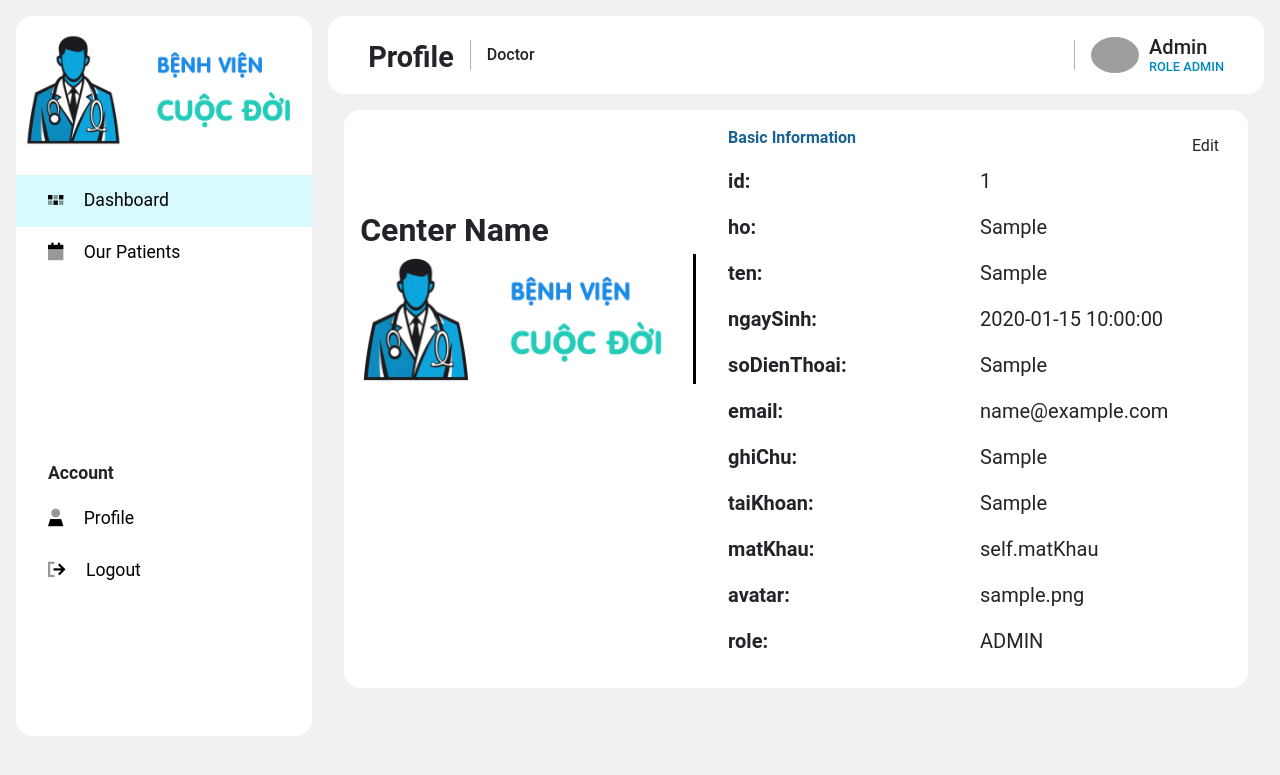
After one commit to konnn04/clinic-management-app, a Flask app: page /staff/profile in a window 1280 px wide. The commit adds this page. Shown: the top 775 px of the page. Run offline with Flask 3, Linux system fonts and the light colour scheme; a user stored in the database is signed in; tables that the repository leaves empty hold one stand-in row (values such as "Sample post"); grey boxes are pictures that could not be loaded.

Commit message:
profile_page

```diff
--- a/app/index.py
+++ b/app/index.py
@@ -1,6 +1,10 @@
-from flask import  render_template, request
+import json
+from crypt import methods
+from datetime import datetime
+
+from flask import render_template, request, jsonify
 from app import app, login_manager, roles_required
-from flask_login import current_user, login_required, logout_user,login_user
+from flask_login import current_user, login_required, logout_user, login_user
 from app import utils
 import pdb
 
@@ -35,10 +39,31 @@ def appointment():
     return render_template('appointment.html')
 
 
+@app.route('/staff/profile', methods=['GET', 'POST'])
+def staff_profile():
+    if current_user.is_authenticated:
+        if request.method == 'POST':
+            data = request.form.copy()
+            data['ngaySinh'] = datetime.strptime(request.form['ngaySinh'],'%Y-%m-%d %H:%M:%S.%f')
+            if (data['matKhau'] == 'self.matKhau'):
+                data['matKhau'] = current_user.matKhau
+
+            data['role'] = VaiTro[data['role']]
+
+            del data['id']
+            del data['taiKhoan']
+
+            for key, value in data.items():
+                setattr(current_user, key, value)
+            db.session.commit()
+
+        user_data=current_user.to_dict()
+        return render_template('layouts/profile.html', user_info=user_data)
+
 @app.route('/logout')
 def patient_logout():
     logout_user()
-    return redirect(url_for('patient_login'))
+    return redirect(url_for('login'))
 
 
 @app.route('/staff')
--- a/app/models.py
+++ b/app/models.py
@@ -28,8 +28,24 @@ class NguoiDung(db.Model, UserMixin):
     avatar = Column(String(255),nullable = True)
     role = Column(Enum(VaiTro),nullable = False)
     phieuLichDat = relationship('PhieuLichDat',backref = 'nguoiDung',lazy = True)
+
     def __str__(self):
         return f"{self.ho} {self.ten}"
+
+    def to_dict(self):
+        return {
+            'id': self.id,
+            'ho': self.ho,
+            'ten': self.ten,
+            'ngaySinh': self.ngaySinh,
+            'soDienThoai': self.soDienThoai,
+            'email': self.email,
+            'ghiChu': self.ghiChu,
+            'taiKhoan': self.taiKhoan,
+            'matKhau': 'self.matKhau',
+            'avatar': self.avatar,
+            'role': self.role.name,
+        }
 
 class QuyDinh(db.Model):
     id = Column(Integer,primary_key=True,autoincrement=True,nullable=False)
@@ -131,5 +147,9 @@ if __name__ == '__main__':
     with app.app_context():
         db.create_all()
         ad = NguoiDung(ho = 'admin',ten = 'admin',ngaySinh = datetime.now(),soDienThoai = '0123456789',email = 'admin@admin.com',taiKhoan = 'admin',matKhau = generate_password_hash('admin'),role = VaiTro.ADMIN)
+        u1 = NguoiDung(ho='u1', ten='u1', ngaySinh=datetime.now(), soDienThoai='012345456789',
+                       email='u1@admin.com', taiKhoan='u1', matKhau=generate_password_hash('u1'),
+                       role=VaiTro.BAC_SI)
         db.session.add(ad)
+        db.session.add(u1)
         db.session.commit()
--- /dev/null
+++ b/app/static/css/staff/profile.css
@@ -0,0 +1,18 @@
+.container{
+    display: flex;
+    flex-direction: row;
+}
+
+.img{
+    width: 100%;
+    height: auto;
+    object-fit: contain;
+}
+
+.text-key{
+
+}
+
+.text-value{
+
+}
--- /dev/null
+++ b/app/static/js/staff_scripts.js
@@ -0,0 +1,32 @@
+function editProfileForm() {
+        const inputFields = document.querySelectorAll('input[type="text"]');
+        const textValues = document.querySelectorAll('.text-value');
+        const submitGroup = document.getElementById('submit-group');
+
+        inputFields.forEach(input => {
+            if (input.id === 'input-id' || input.id === 'input-taiKhoan' )
+                input.readOnly=true
+            input.style.display = 'block';
+        });
+
+        textValues.forEach(text => {
+            text.style.display = 'none';
+        });
+
+        submitGroup.style.display = 'block';
+}
+
+function viewForm() {
+    document.getElementById('profile-form').reset();
+
+        const inputs = document.querySelectorAll('#profile-form input');
+        inputs.forEach(input => {
+            const valueElement = document.getElementById('value-' + input.name);
+            if (valueElement) {
+                valueElement.style.display = 'block';
+            }
+            input.style.display = 'none';
+        });
+
+        document.getElementById('submit-group').style.display = 'none';
+}
--- a/app/templates/layouts/base_staff.html
+++ b/app/templates/layouts/base_staff.html
@@ -40,7 +40,7 @@
             <ul class="nav flex-column nav-tool">
                 <h5>Account</h5>
                 <li class="nav-item">
-                    <a class="nav-link" href="/">
+                    <a class="nav-link" href="{{url_for('staff_profile')}}">
                         <i class="fa-sharp-duotone fa-solid fa-user me-3"></i>
                         Profile
                     </a>
--- /dev/null
+++ b/app/templates/layouts/profile.html
@@ -0,0 +1,44 @@
+{% extends './layouts/base_staff.html' %}
+
+{% block title %}
+    Profile
+{% endblock %}
+
+{% block content %}
+    <link rel="stylesheet" href="{{ url_for('static', filename='css/staff/profile.css') }}">
+    <div class="bd-round box container">
+        <div style="flex: 0.4; margin-top: 5rem; margin-right: 2rem">
+            <div class="fs-2 fw-bold">Center Name</div>
+            <div style="border-right: medium solid black">
+                <img class="img" src="{{ url_for('static', filename='images/logo.png') }}" style="padding-right: 1rem">
+            </div>
+        </div>
+        <div style="flex: 0.6; display: flex; flex-direction: column">
+            <div style="display: flex; flex-direction: row; justify-content: space-between">
+                <div class="fw-bold mb-3" style="color: #1A6291">Basic Information</div>
+                <button class="btn btn-mini" onclick="editProfileForm()">Edit</button>
+            </div>
+            <form id="profile-form" action="{{ url_for('staff_profile') }}" method="POST">
+                <div style="display: flex; flex-wrap: wrap">
+                    {% for key, value in user_info.items() %}
+                        <div style="flex: 0 0 50%">
+                            <p class="fw-normal fs-5 fw-bold" id="label-{{ key }}">{{ key }}:</p>
+                        </div>
+                        <div style="flex: 0 0 50%">
+                            <p class="fs-5 text-value" id="value-{{ key }}">{{ value }}</p>
+                            <input type="text" name="{{ key }}" id="input-{{ key }}" class="form-control" value="{{ value }}" style="display: none">
+                        </div>
+                    {% endfor %}
+                </div>
+                <div class="form-group" id="submit-group" style="display: none">
+                    <button type="submit" class="btn btn-primary">Save</button>
+                    <button type="button" class="btn btn-primary" onclick="viewForm()">Cancel</button>
+                </div>
+            </form>
+        </div>
+    </div>
+{% endblock %}
+
+{% block scripts %}
+    <script src="{{ url_for('static', filename='js/staff_scripts.js') }}"></script>
+{% endblock %}
```
Also changed, not shown: 1 other file.
